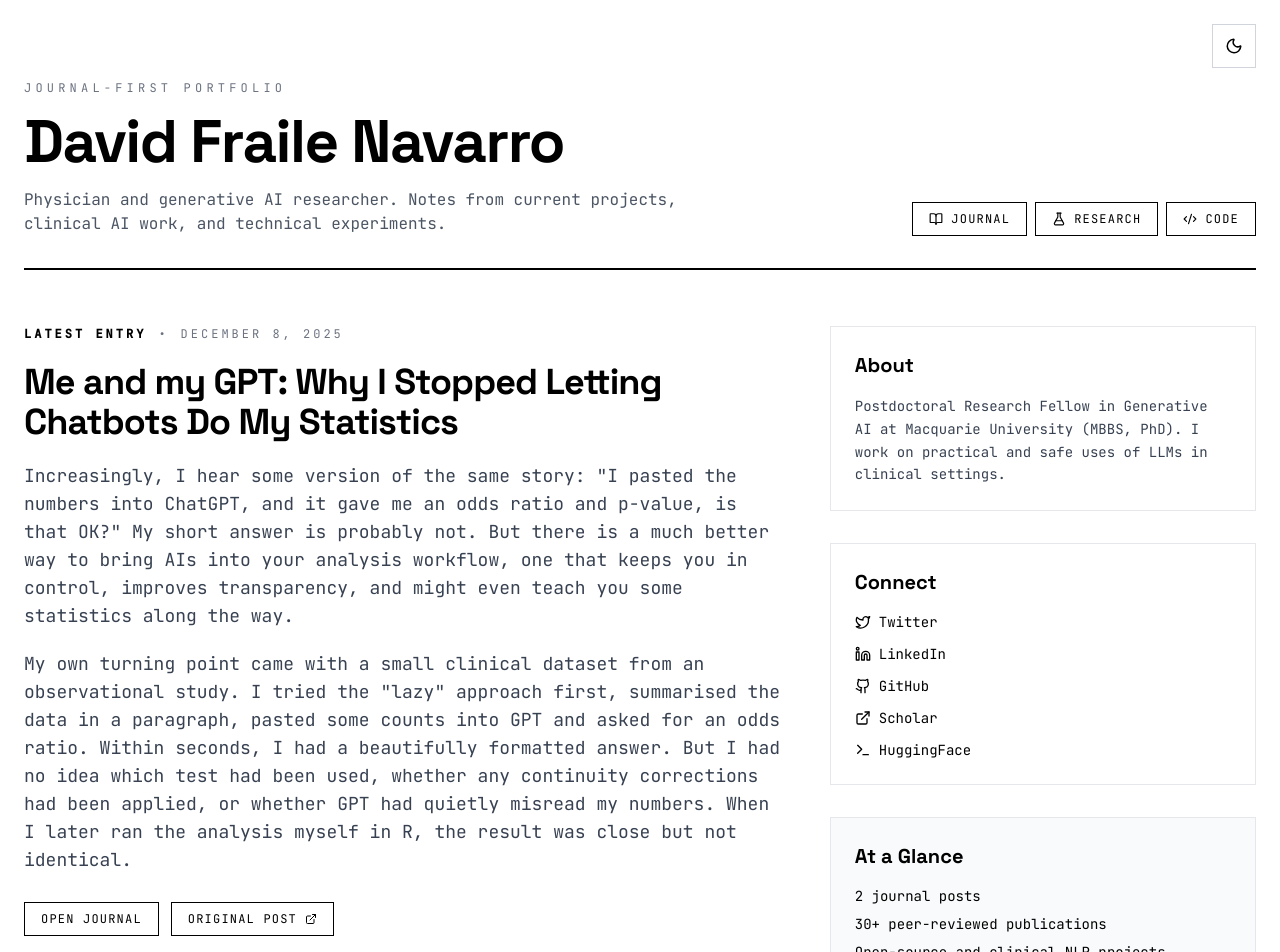
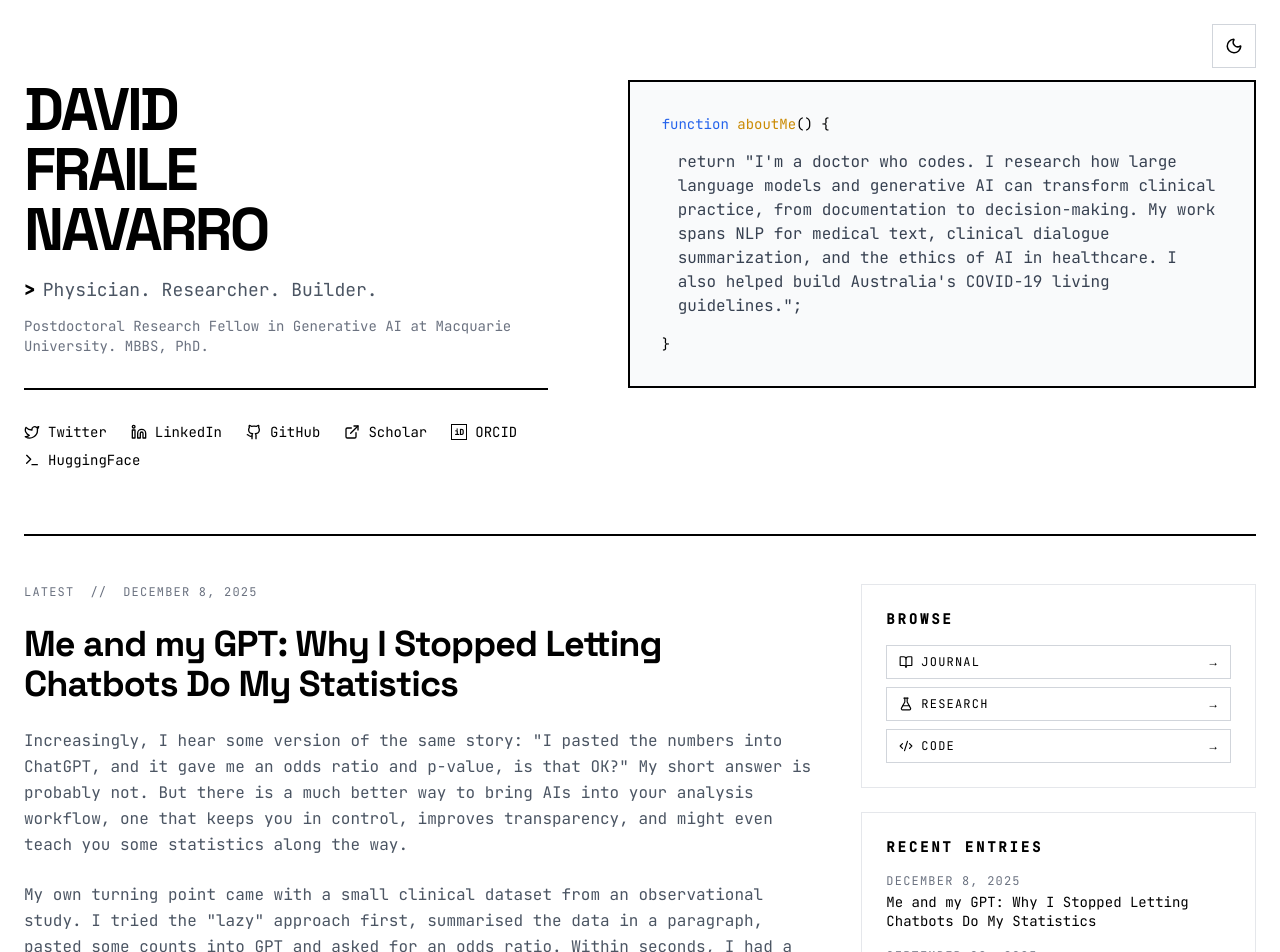
Before and after one commit to dafraile/dafraile.github.io, a React (Vite) app: page / in a window 1280 px wide. Shown: the top 952 px of the page. Built offline with nearby package versions, Linux system fonts and the light colour scheme.

Commit message:
Refine landing layout and add browser history routing

```diff
--- a/App.tsx
+++ b/App.tsx
@@ -18,6 +18,11 @@ import { BLOG_POSTS } from './data/blogPosts';
 import { SOCIAL_LINKS } from './constants';
 import { ViewState } from './types';
 
+type RouteState = {
+  view: ViewState;
+  postId?: string;
+};
+
 const formatDate = (isoDate: string): string => {
   const [year, month, day] = isoDate.split('-').map(Number);
   const date = new Date(year, month - 1, day);
@@ -28,9 +33,54 @@ const formatDate = (isoDate: string): string => {
   }).format(date);
 };
 
+const readRouteFromLocation = (): RouteState => {
+  const hash = window.location.hash.replace(/^#\/?/, '').trim();
+  if (!hash) {
+    return { view: ViewState.HOME };
+  }
+
+  const [section, ...rest] = hash.split('/');
+  const sectionName = section.toLowerCase();
+
+  if (sectionName === 'journal' || sectionName === 'blog') {
+    const postId = rest.length > 0 ? decodeURIComponent(rest.join('/')) : undefined;
+    return { view: ViewState.BLOG, postId };
+  }
+
+  if (sectionName === 'research') {
+    return { view: ViewState.RESEARCH };
+  }
+
+  if (sectionName === 'code' || sectionName === 'coding') {
+    return { view: ViewState.CODING };
+  }
+
+  return { view: ViewState.HOME };
+};
+
+const routeToHash = (route: RouteState): string => {
+  if (route.view === ViewState.HOME) {
+    return '';
+  }
+
+  if (route.view === ViewState.RESEARCH) {
+    return '#research';
+  }
+
+  if (route.view === ViewState.CODING) {
+    return '#code';
+  }
+
+  if (route.view === ViewState.BLOG && route.postId) {
+    return `#journal/${encodeURIComponent(route.postId)}`;
+  }
+
+  return '#journal';
+};
+
 const App: React.FC = () => {
   const [darkMode, setDarkMode] = useState<boolean>(false);
-  const [currentView, setCurrentView] = useState<ViewState>(ViewState.HOME);
+  const [route, setRoute] = useState<RouteState>(() => readRouteFromLocation());
 
   useEffect(() => {
     if (window.matchMedia && window.matchMedia('(prefers-color-scheme: dark)').matches) {
@@ -46,21 +96,48 @@ const App: React.FC = () => {
     }
   }, [darkMode]);
 
+  useEffect(() => {
+    const syncFromUrl = () => {
+      setRoute(readRouteFromLocation());
+    };
+
+    window.addEventListener('popstate', syncFromUrl);
+    window.addEventListener('hashchange', syncFromUrl);
+
+    return () => {
+      window.removeEventListener('popstate', syncFromUrl);
+      window.removeEventListener('hashchange', syncFromUrl);
+    };
+  }, []);
+
+  const navigate = (nextRoute: RouteState) => {
+    const hash = routeToHash(nextRoute);
+    const nextUrl = `${window.location.pathname}${window.location.search}${hash}`;
+    window.history.pushState(null, '', nextUrl);
+    setRoute(nextRoute);
+  };
+
+  const featuredPost = BLOG_POSTS[0] ?? null;
+  const recentPosts = BLOG_POSTS.slice(1, 7);
+
   const renderContent = () => {
-    switch (currentView) {
+    switch (route.view) {
       case ViewState.RESEARCH:
         return <PublicationList />;
       case ViewState.BLOG:
-        return <BlogList />;
+        return (
+          <BlogList
+            selectedPostId={route.postId ?? null}
+            onSelectPost={(postId) => navigate({ view: ViewState.BLOG, postId })}
+            onBackToList={() => navigate({ view: ViewState.BLOG })}
+          />
+        );
       case ViewState.CODING:
         return <ProjectList />;
       default:
         return null;
     }
   };
-
-  const featuredPost = BLOG_POSTS[0] ?? null;
-  const recentPosts = BLOG_POSTS.slice(1, 7);
 
   return (
     <div className="min-h-screen font-mono bg-white dark:bg-black text-black dark:text-white">
@@ -73,183 +150,203 @@ const App: React.FC = () => {
       </button>
 
       <div className="max-w-7xl mx-auto px-6 py-12 md:py-20">
-        {currentView === ViewState.HOME ? (
+        {route.view === ViewState.HOME ? (
           <>
-            <header className="mb-14 border-b-2 border-black dark:border-white pb-8">
-              <div className="grid grid-cols-1 lg:grid-cols-[1.5fr_1fr] gap-10 items-end">
-                <div className="space-y-4">
-                  <p className="text-xs uppercase tracking-[0.35em] text-gray-500">Journal-first portfolio</p>
-                  <h1 className="text-5xl md:text-6xl font-sans font-bold tracking-tight leading-none">
-                    David Fraile Navarro
+            <div className="grid grid-cols-1 lg:grid-cols-[1fr_1.2fr] gap-12 lg:gap-20 mb-16">
+              <div className="space-y-8">
+                <div className="border-b-2 border-black dark:border-white pb-8">
+                  <h1 className="text-5xl md:text-6xl font-sans font-bold mb-4 tracking-tighter uppercase leading-none">
+                    David
+                    <br />
+                    Fraile
+                    <br />
+                    Navarro
                   </h1>
-                  <p className="text-sm md:text-base text-gray-600 dark:text-gray-400 max-w-3xl leading-relaxed">
-                    Physician and generative AI researcher. Notes from current projects, clinical AI work, and technical
-                    experiments.
+                  <div className="flex items-center gap-2 font-mono text-lg text-gray-600 dark:text-gray-400 mb-3">
+                    <span className="text-black dark:text-white font-bold">&gt;</span>
+                    <p>Physician. Researcher. Builder.</p>
+                  </div>
+                  <p className="font-mono text-sm text-gray-500">
+                    Postdoctoral Research Fellow in Generative AI at Macquarie University. MBBS, PhD.
                   </p>
                 </div>
 
-                <div className="flex flex-wrap gap-2 lg:justify-end">
-                  <button
-                    onClick={() => setCurrentView(ViewState.BLOG)}
-                    className="inline-flex items-center gap-2 px-4 py-2 text-xs uppercase tracking-widest border border-black dark:border-white hover:bg-black hover:text-white dark:hover:bg-white dark:hover:text-black transition-colors"
+                <div className="flex flex-wrap gap-x-6 gap-y-2 text-sm">
+                  <a
+                    href={SOCIAL_LINKS.twitter}
+                    target="_blank"
+                    rel="noopener noreferrer"
+                    className="flex items-center gap-2 hover:opacity-70 transition-opacity"
                   >
-                    <BookOpen size={14} /> Journal
-                  </button>
-                  <button
-                    onClick={() => setCurrentView(ViewState.RESEARCH)}
-                    className="inline-flex items-center gap-2 px-4 py-2 text-xs uppercase tracking-widest border border-black dark:border-white hover:bg-black hover:text-white dark:hover:bg-white dark:hover:text-black transition-colors"
+                    <Twitter size={16} />
+                    <span>Twitter</span>
+                  </a>
+                  <a
+                    href={SOCIAL_LINKS.linkedin}
+                    target="_blank"
+                    rel="noopener noreferrer"
+                    className="flex items-center gap-2 hover:opacity-70 transition-opacity"
                   >
-                    <FlaskConical size={14} /> Research
-                  </button>
-                  <button
-                    onClick={() => setCurrentView(ViewState.CODING)}
-                    className="inline-flex items-center gap-2 px-4 py-2 text-xs uppercase tracking-widest border border-black dark:border-white hover:bg-black hover:text-white dark:hover:bg-white dark:hover:text-black transition-colors"
+                    <Linkedin size={16} />
+                    <span>LinkedIn</span>
+                  </a>
+                  <a
+                    href={SOCIAL_LINKS.github}
+                    target="_blank"
+                    rel="noopener noreferrer"
+                    className="flex items-center gap-2 hover:opacity-70 transition-opacity"
                   >
-                    <Code2 size={14} /> Code
-                  </button>
+                    <Github size={16} />
+                    <span>GitHub</span>
+                  </a>
+                  <a
+                    href={SOCIAL_LINKS.scholar}
+                    target="_blank"
+                    rel="noopener noreferrer"
+                    className="flex items-center gap-2 hover:opacity-70 transition-opacity"
+                  >
+                    <ExternalLink size={16} />
+                    <span>Scholar</span>
+                  </a>
+                  <a
+                    href={SOCIAL_LINKS.orcid}
+                    target="_blank"
+                    rel="noopener noreferrer"
+                    className="flex items-center gap-2 hover:opacity-70 transition-opacity"
+                  >
+                    <div className="w-4 h-4 flex items-center justify-center font-bold text-[8px] border border-current">iD</div>
+                    <span>ORCID</span>
+                  </a>
+                  <a
+                    href={SOCIAL_LINKS.huggingface}
+                    target="_blank"
+                    rel="noopener noreferrer"
+                    className="flex items-center gap-2 hover:opacity-70 transition-opacity"
+                  >
+                    <Terminal size={16} />
+                    <span>HuggingFace</span>
+                  </a>
                 </div>
               </div>
-            </header>
 
-            <div className="grid grid-cols-1 xl:grid-cols-[1.6fr_0.9fr] gap-12">
-              <main className="space-y-12">
+              <div className="flex items-start">
+                <div className="p-6 md:p-8 border-2 border-black dark:border-white bg-gray-50 dark:bg-gray-900/30 w-full">
+                  <p className="mb-4 text-sm">
+                    <span className="text-blue-600 dark:text-blue-400">function</span>{' '}
+                    <span className="text-yellow-600 dark:text-yellow-400">aboutMe</span>() {'{'}
+                  </p>
+                  <p className="pl-4 text-gray-700 dark:text-gray-300 leading-relaxed text-sm md:text-base">
+                    return "I'm a doctor who codes. I research how large language models and generative AI can transform
+                    clinical practice, from documentation to decision-making. My work spans NLP for medical text,
+                    clinical dialogue summarization, and the ethics of AI in healthcare. I also helped build Australia's
+                    COVID-19 living guidelines.";
+                  </p>
+                  <p className="mt-4 text-sm">{'}'}</p>
+                </div>
+              </div>
+            </div>
+
+            <div className="border-t-2 border-black dark:border-white my-12" />
+
+            <div className="grid grid-cols-1 lg:grid-cols-[2fr_1fr] gap-12">
+              <div className="space-y-10">
                 {featuredPost && (
-                  <article className="space-y-5 pb-10 border-b border-gray-200 dark:border-gray-800">
-                    <div className="flex flex-wrap items-center gap-3 text-xs uppercase tracking-[0.25em] text-gray-500">
-                      <span className="font-semibold text-black dark:text-white">Latest Entry</span>
-                      <span>•</span>
+                  <article className="space-y-6">
+                    <div className="flex items-center gap-4 text-xs font-mono text-gray-500 uppercase tracking-widest">
+                      <span>Latest</span>
+                      <span>//</span>
                       <time>{formatDate(featuredPost.date)}</time>
                     </div>
-                    <h2 className="text-3xl md:text-4xl font-sans font-bold leading-tight tracking-tight">
-                      {featuredPost.title}
-                    </h2>
+                    <h2 className="text-3xl md:text-4xl font-sans font-bold tracking-tight leading-tight">{featuredPost.title}</h2>
                     {featuredPost.content.slice(0, 2).map((paragraph, idx) => (
-                      <p key={idx} className="text-gray-700 dark:text-gray-300 leading-relaxed text-base md:text-lg">
+                      <p key={idx} className="text-gray-600 dark:text-gray-400 leading-relaxed">
                         {paragraph}
                       </p>
                     ))}
-                    <div className="flex flex-wrap gap-3 pt-2">
+                    <div className="flex flex-wrap gap-4 pt-2">
                       <button
-                        onClick={() => setCurrentView(ViewState.BLOG)}
-                        className="px-4 py-2 text-xs uppercase tracking-widest border border-current hover:bg-black hover:text-white dark:hover:bg-white dark:hover:text-black transition-colors"
+                        onClick={() => navigate({ view: ViewState.BLOG, postId: featuredPost.id })}
+                        className="text-xs font-bold uppercase tracking-widest border border-current px-4 py-2 hover:bg-black hover:text-white dark:hover:bg-white dark:hover:text-black transition-colors"
                       >
-                        Open Journal
+                        Read Entry
+                      </button>
+                      <button
+                        onClick={() => navigate({ view: ViewState.BLOG })}
+                        className="text-xs font-bold uppercase tracking-widest border border-current px-4 py-2 hover:bg-black hover:text-white dark:hover:bg-white dark:hover:text-black transition-colors"
+                      >
+                        Journal Index
                       </button>
                       {featuredPost.externalLink && (
                         <a
                           href={featuredPost.externalLink}
                           target="_blank"
                           rel="noopener noreferrer"
-                          className="inline-flex items-center gap-2 px-4 py-2 text-xs uppercase tracking-widest border border-current hover:bg-black hover:text-white dark:hover:bg-white dark:hover:text-black transition-colors"
+                          className="inline-flex items-center gap-2 text-xs font-bold uppercase tracking-widest border border-current px-4 py-2 hover:bg-black hover:text-white dark:hover:bg-white dark:hover:text-black transition-colors"
                         >
-                          Original Post <ExternalLink size={12} />
+                          Original <ExternalLink size={12} />
                         </a>
                       )}
                     </div>
                   </article>
                 )}
+              </div>
 
-                <section className="space-y-2">
-                  <div className="flex items-baseline justify-between mb-4">
-                    <h3 className="text-2xl font-sans font-bold tracking-tight">Recent Entries</h3>
+              <aside className="space-y-6">
+                <div className="border border-gray-200 dark:border-gray-800 p-6">
+                  <h3 className="text-sm font-bold uppercase tracking-[0.2em] mb-4">Browse</h3>
+                  <div className="grid grid-cols-1 gap-2">
                     <button
-                      onClick={() => setCurrentView(ViewState.BLOG)}
-                      className="text-xs uppercase tracking-widest text-gray-500 hover:text-black dark:hover:text-white transition-colors"
+                      onClick={() => navigate({ view: ViewState.BLOG })}
+                      className="inline-flex items-center justify-between gap-2 px-3 py-2 text-xs uppercase tracking-widest border border-gray-300 dark:border-gray-700 hover:bg-black hover:text-white dark:hover:bg-white dark:hover:text-black transition-colors"
                     >
-                      View all
+                      <span className="inline-flex items-center gap-2">
+                        <BookOpen size={14} /> Journal
+                      </span>
+                      <span>&rarr;</span>
+                    </button>
+                    <button
+                      onClick={() => navigate({ view: ViewState.RESEARCH })}
+                      className="inline-flex items-center justify-between gap-2 px-3 py-2 text-xs uppercase tracking-widest border border-gray-300 dark:border-gray-700 hover:bg-black hover:text-white dark:hover:bg-white dark:hover:text-black transition-colors"
+                    >
+                      <span className="inline-flex items-center gap-2">
+                        <FlaskConical size={14} /> Research
+                      </span>
+                      <span>&rarr;</span>
+                    </button>
+                    <button
+                      onClick={() => navigate({ view: ViewState.CODING })}
+                      className="inline-flex items-center justify-between gap-2 px-3 py-2 text-xs uppercase tracking-widest border border-gray-300 dark:border-gray-700 hover:bg-black hover:text-white dark:hover:bg-white dark:hover:text-black transition-colors"
+                    >
+                      <span className="inline-flex items-center gap-2">
+                        <Code2 size={14} /> Code
+                      </span>
+                      <span>&rarr;</span>
                     </button>
                   </div>
+                </div>
 
-                  <div className="divide-y divide-gray-200 dark:divide-gray-800 border-y border-gray-200 dark:border-gray-800">
-                    {recentPosts.map((post) => (
-                      <article key={post.id} className="py-5 group">
-                        <div className="flex flex-col md:flex-row md:items-start md:justify-between gap-2 md:gap-6">
-                          <div className="space-y-2">
-                            <h4 className="text-xl font-sans font-semibold leading-tight group-hover:opacity-80 transition-opacity">
-                              {post.title}
-                            </h4>
-                            <p className="text-sm text-gray-600 dark:text-gray-400 leading-relaxed max-w-3xl">{post.summary}</p>
-                          </div>
-                          <time className="text-xs uppercase tracking-widest text-gray-500 shrink-0 pt-1">
-                            {formatDate(post.date)}
-                          </time>
-                        </div>
-                      </article>
+                <div className="border border-gray-200 dark:border-gray-800 p-6">
+                  <h3 className="text-sm font-bold uppercase tracking-[0.2em] mb-4">Recent Entries</h3>
+                  <div className="space-y-4">
+                    {BLOG_POSTS.slice(0, 4).map((post) => (
+                      <button
+                        key={post.id}
+                        onClick={() => navigate({ view: ViewState.BLOG, postId: post.id })}
+                        className="block w-full text-left hover:opacity-70 transition-opacity"
+                      >
+                        <p className="text-xs text-gray-500 uppercase tracking-widest mb-1">{formatDate(post.date)}</p>
+                        <p className="text-sm leading-snug">{post.title}</p>
+                      </button>
                     ))}
                   </div>
-                </section>
-              </main>
-
-              <aside className="space-y-8">
-                <section className="border border-gray-200 dark:border-gray-800 p-6">
-                  <h3 className="text-xl font-sans font-bold mb-4">About</h3>
-                  <p className="text-sm leading-relaxed text-gray-700 dark:text-gray-300">
-                    Postdoctoral Research Fellow in Generative AI at Macquarie University (MBBS, PhD). I work on
-                    practical and safe uses of LLMs in clinical settings.
-                  </p>
-                </section>
-
-                <section className="border border-gray-200 dark:border-gray-800 p-6">
-                  <h3 className="text-xl font-sans font-bold mb-4">Connect</h3>
-                  <div className="grid grid-cols-1 gap-3 text-sm">
-                    <a
-                      href={SOCIAL_LINKS.twitter}
-                      target="_blank"
-                      rel="noopener noreferrer"
-                      className="inline-flex items-center gap-2 hover:opacity-70 transition-opacity"
-                    >
-                      <Twitter size={16} /> Twitter
-                    </a>
-                    <a
-                      href={SOCIAL_LINKS.linkedin}
-                      target="_blank"
-                      rel="noopener noreferrer"
-                      className="inline-flex items-center gap-2 hover:opacity-70 transition-opacity"
-                    >
-                      <Linkedin size={16} /> LinkedIn
-                    </a>
-                    <a
-                      href={SOCIAL_LINKS.github}
-                      target="_blank"
-                      rel="noopener noreferrer"
-                      className="inline-flex items-center gap-2 hover:opacity-70 transition-opacity"
-                    >
-                      <Github size={16} /> GitHub
-                    </a>
-                    <a
-                      href={SOCIAL_LINKS.scholar}
-                      target="_blank"
-                      rel="noopener noreferrer"
-                      className="inline-flex items-center gap-2 hover:opacity-70 transition-opacity"
-                    >
-                      <ExternalLink size={16} /> Scholar
-                    </a>
-                    <a
-                      href={SOCIAL_LINKS.huggingface}
-                      target="_blank"
-                      rel="noopener noreferrer"
-                      className="inline-flex items-center gap-2 hover:opacity-70 transition-opacity"
-                    >
-                      <Terminal size={16} /> HuggingFace
-                    </a>
-                  </div>
-                </section>
-
-                <section className="border border-gray-200 dark:border-gray-800 p-6 bg-gray-50 dark:bg-gray-900/20">
-                  <h3 className="text-xl font-sans font-bold mb-4">At a Glance</h3>
-                  <ul className="space-y-2 text-sm">
-                    <li>{BLOG_POSTS.length} journal posts</li>
-                    <li>30+ peer-reviewed publications</li>
-                    <li>Open-source and clinical NLP projects</li>
-                  </ul>
-                </section>
+                </div>
               </aside>
             </div>
           </>
         ) : (
           <>
             <button
-              onClick={() => setCurrentView(ViewState.HOME)}
+              onClick={() => navigate({ view: ViewState.HOME })}
               className="mb-8 text-xs font-mono uppercase tracking-widest text-gray-500 hover:text-black dark:hover:text-white transition-colors"
             >
               &larr; Back to Home
```
Also changed, not shown: components/BlogList.tsx (+14 -6 lines).
